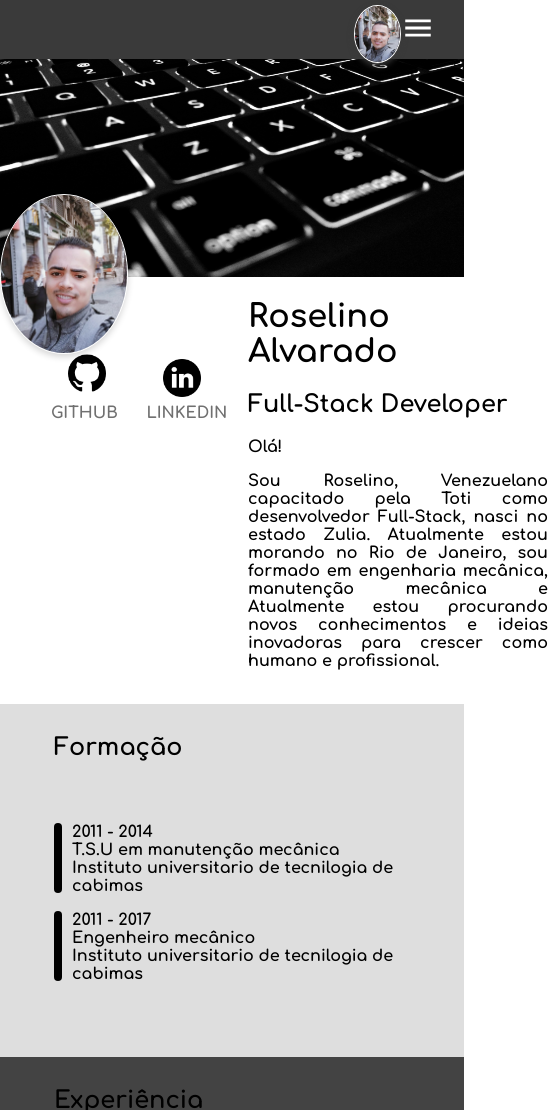
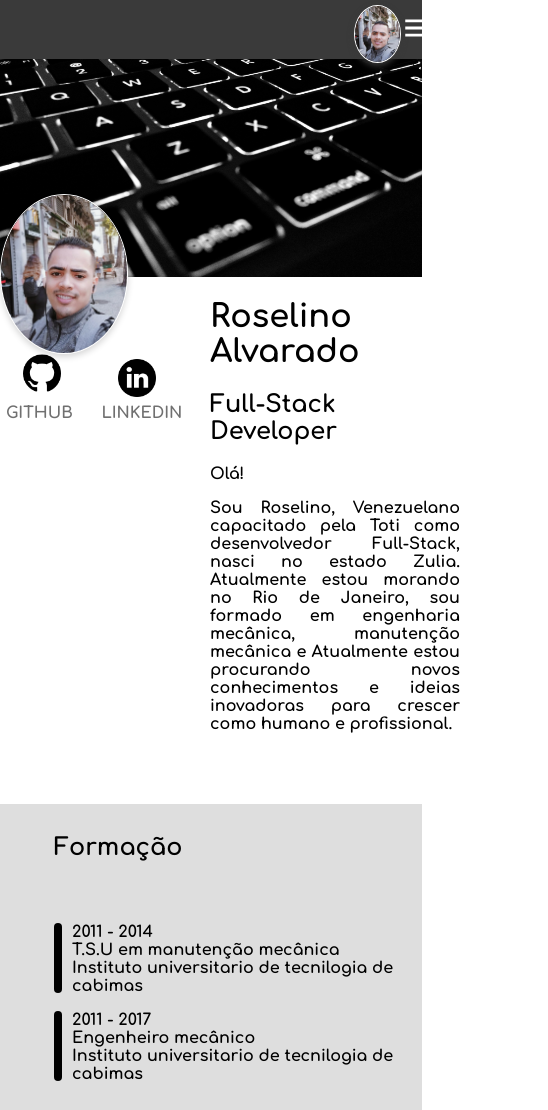
Before and after one commit to RoselinoAlvarado/projetocss, a plain HTML site: page index.html in a window 390 px wide. Shown: the top 1110 px of the page, 548 px wide, since content can reach past the window. Drawn offline with Linux system fonts and the light colour scheme.

Commit message:
commit 19-07-2020 16:38

```diff
--- a/style.css
+++ b/style.css
@@ -360,14 +360,14 @@ textarea {
     }
     nav {
         background: #3A3A3A 0% 0% no-repeat padding-box;
-        width: 55vh;
+        width: 50vh;
         height: 7vh;
         display: flex;
         justify-content: space-between;
         padding-right: 100px;
     }
     .portada {
-        width: 55vh;
+        width: 50vh;
         height: 277px;
     }
     .perfil2 {
@@ -379,7 +379,7 @@ textarea {
         opacity: 1;
         border-radius: 100%;
         border: 1px solid #ffffff;
-        margin-right: 300px;
+        margin-right: 380px;
         margin-top: 50px;
 
     }
@@ -397,7 +397,7 @@ textarea {
         width: 100%;
         max-width: 265px;
         justify-content: space-around;
-        margin-left: 15px;
+        margin-left: -30px;
         padding: 30px;
         margin-top: -30px;
     }
@@ -423,15 +423,15 @@ textarea {
     }
 
     main {
-        margin-left: 248px;
+        margin-left: 210px;
         margin-top: -190px;
         text-align: justify;
-        width: 300px;
-        height: 405px;
+        width: 250px;
+        height: 505px;
     }
 
     .sect1 {
-        width: 55vh;
+        width: 50vh;
         height: 353px;
         display: flex;
         background: #DEDEDE 0% 0% no-repeat padding-box;
@@ -443,7 +443,7 @@ textarea {
     }
 
     .sect2 {
-        width: 55vh;
+        width: 50vh;
         height: 353px;
         display: flex;
         background: #434343 0% 0% no-repeat padding-box;
@@ -478,14 +478,14 @@ textarea {
 
     .projetos {
         background: #F2F2F2 0% 0% no-repeat padding-box;
-        width: 55vh;
+        width: 50vh;
         height: 1470px;
         padding-left: 80px;
         display: inline-block;
     }
 
     .contatos {
-        width: 55vh;
+        width: 50vh;
         height: 900px;
         background: #000000 0% 0% no-repeat padding-box;
         opacity: 1;
```
